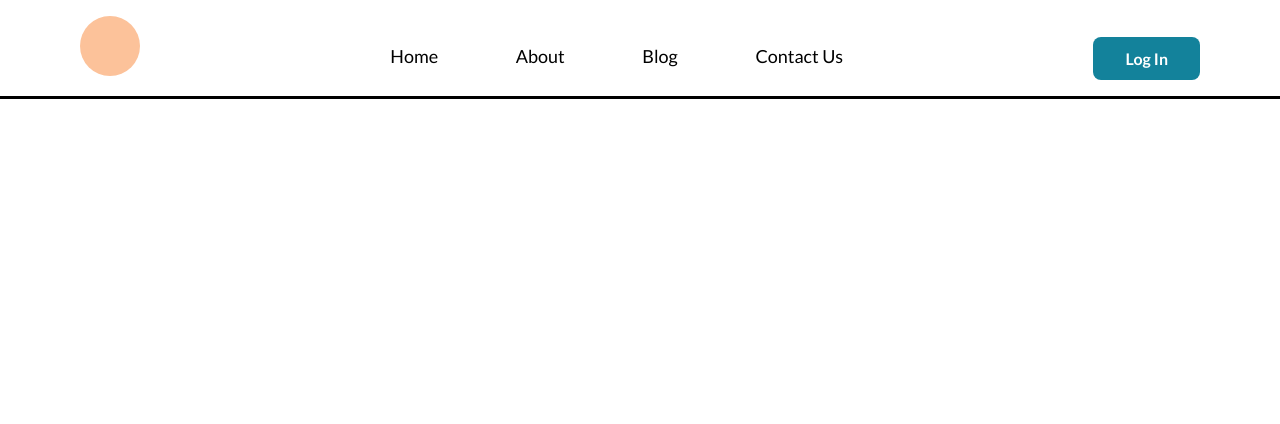
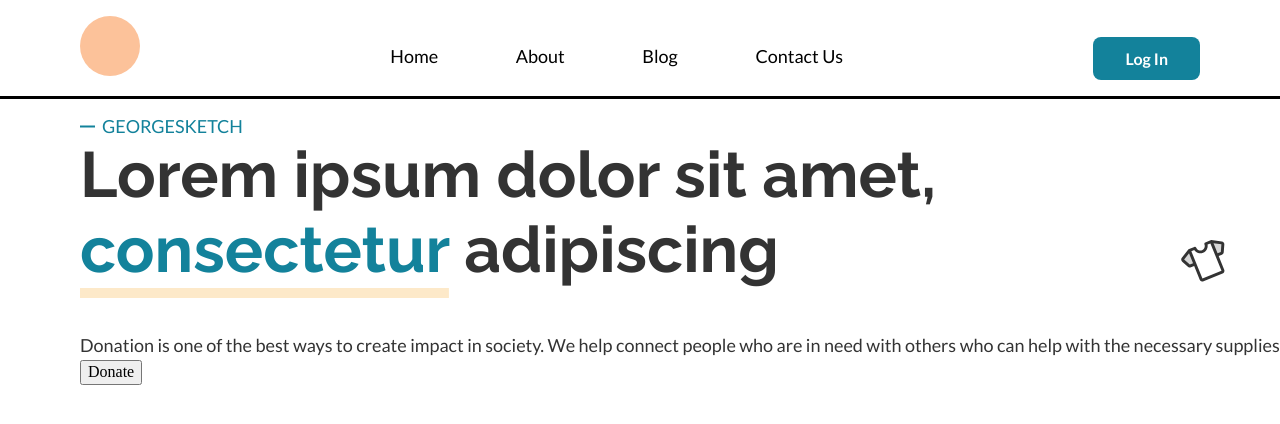
Before and after one commit to KoatKoetl/Landing_Website-template--ClothesStore, a website built with webpack: page src/template.html in a window 1280 px wide. Built offline with nearby package versions, Linux system fonts and the light colour scheme.

Commit message:
First section of website 1. Left side of section 80% 2. Right side 0%

```diff
--- a/src/CSS/style.css
+++ b/src/CSS/style.css
@@ -17,6 +17,7 @@
 body {
   font-size: 1rem;
   color: var(--font-color-primary, #333);
+  position: relative;
 }
 
 h1,
@@ -49,6 +50,7 @@ p {
   grid-auto-flow: column;
   justify-content: space-between;
   align-items: center;
+  margin-bottom: 1rem;
   padding: 1rem 5rem;
   border-bottom: 3px solid #000;
 }
@@ -80,8 +82,8 @@ p {
 }
 
 .header__nav-link:active {
+  transition: text-underline-offset 100ms ease;
   text-underline-offset: 0.5rem;
-  transition: text-underline-offset 100ms ease;
 }
 
 .header__nav--secondary {
@@ -99,15 +101,80 @@ p {
   background-color: var(--bg-color-dark-cyan, #13829b);
   border: none;
   border-radius: 0.5rem;
-  transition: border-color 200ms;
+  transition: transform 100ms;
 }
 
 .header__nav-button:hover {
-  box-shadow: rgba(0, 0, 0, 0.35) 0px -30px 36px -28px inset;
+  transform: scale(1.05);
 }
 
 .header__nav-button:active {
-  box-shadow: rgba(99, 99, 99, 0.2) 0px 2px 8px 0px;
+  transform: scale(1);
+}
+
+/* Styling main section */
+
+.donate-section {
+  padding-left: 5rem;
+}
+
+.donate-section__tag-list {
+  list-style-position: inside;
+  list-style-image: url(../assets/list-style-hyphen.svg);
+}
+
+.donate-section__tag-list-element {
+  font-family: Lato;
+  font-size: 1.125rem;
+  font-style: normal;
+  font-weight: 400;
+  color: var(--bg-color-dark-cyan, #13829b);
+  line-height: normal;
+}
+
+.donate-section__title {
+  font-family: var(--font-family-secondary, Raleway);
+  font-size: 4rem;
+  font-style: normal;
+  font-weight: 700;
+  color: var(--font-color-primary, #333);
+  line-height: normal;
+  position: relative;
+  margin-bottom: 2.75rem;
+}
+
+.donate-section__title--highlighted {
+  font-family: var(--font-family-secondary, Raleway);
+  font-size: 4rem;
+  font-style: normal;
+  font-weight: 700;
+  color: var(--bg-color-dark-cyan, #13829b);
+  text-decoration: underline;
+  text-decoration-color: var(--bg-color-very-light-orange, #fde9c9);
+  line-height: normal;
+  text-underline-offset: 1rem;
+  text-decoration-thickness: 0.625rem;
+}
+
+.donate-section__title-block-icon {
+  width: 3.2rem;
+  height: 3.2rem;
+  background-image: url(../assets/section-icon.svg);
+  background-position: center;
+  background-repeat: no-repeat;
+  background-size: cover;
+  position: absolute;
+  right: 3rem;
+  bottom: 0;
+}
+
+.donate-section__desctiption {
+  color: var(--font-color-primary, #333);
+  font-family: var(--font-family-primary, Lato);
+  font-size: 1.125rem;
+  font-style: normal;
+  font-weight: 400;
+  line-height: 1.8125rem; /* 161.111% */
 }
 
 @media screen and (max-width: 900px) {
--- a/src/template.html
+++ b/src/template.html
@@ -6,7 +6,7 @@
     <title>Clothes Store</title>
   </head>
   <body>
-    <header class="header">
+    <header class="header header--primary">
       <div class="header__content">
         <div class="header__content-logo">
           <svg xmlns="http://www.w3.org/2000/svg" width="60" height="60" viewBox="0 0 60 60" fill="none">
@@ -28,5 +28,35 @@
         </div>
       </div>
     </header>
+
+    <main>
+      <section aria-labelledby="#" class="donate-section">
+        <div class="donate-section__text-content">
+          <ul class="donate-section__tag-list">
+            <li class="donate-section__tag-list-element">GEORGESKETCH</li>
+          </ul>
+          <div class="donate-section__title-block">
+            <h1 class="donate-section__title">
+              Lorem ipsum dolor sit amet,
+              <a href="#" class="donate-section__title--highlighted">consectetur</a>
+              adipiscing
+              <div class="donate-section__title-block-icon"></div>
+            </h1>
+          </div>
+          <p class="donate-section__desctiption">
+            Donation is one of the best ways to create impact in society. We help connect people who are in need with others who can help
+            with the necessary supplies
+          </p>
+          <div class="donate-section__support-block">
+            <button class="button donate-section__button">Donate</button>
+            <div class="donate-section__support-block donate-section__support-block--extra">
+              <div class="donate-section__support-block-icon"></div>
+              <span class="donate-section__support-block-title"></span>
+            </div>
+          </div>
+        </div>
+        <div class="donate-section__image-content"></div>
+      </section>
+    </main>
   </body>
 </html>
```
Also changed, not shown: src/assets/list-style-hyphen.svg (added), src/assets/section-icon.svg (added).
